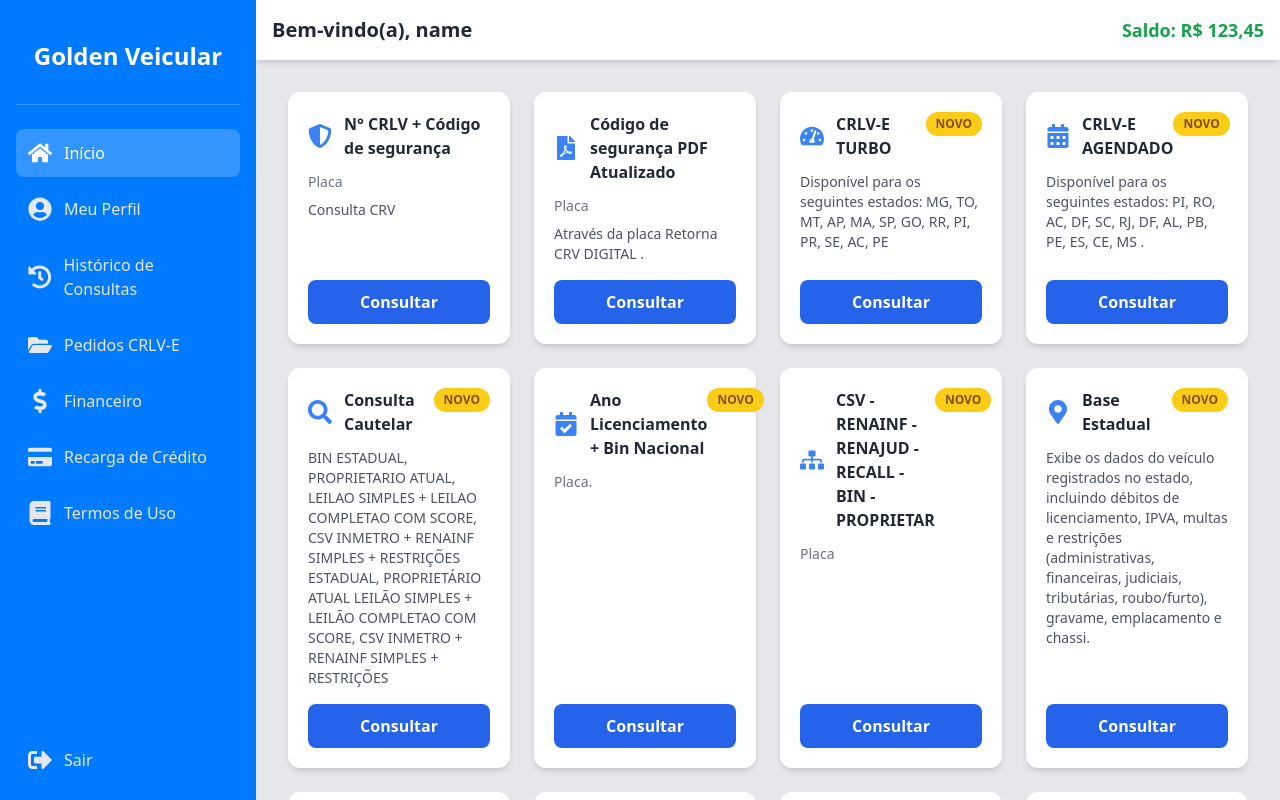
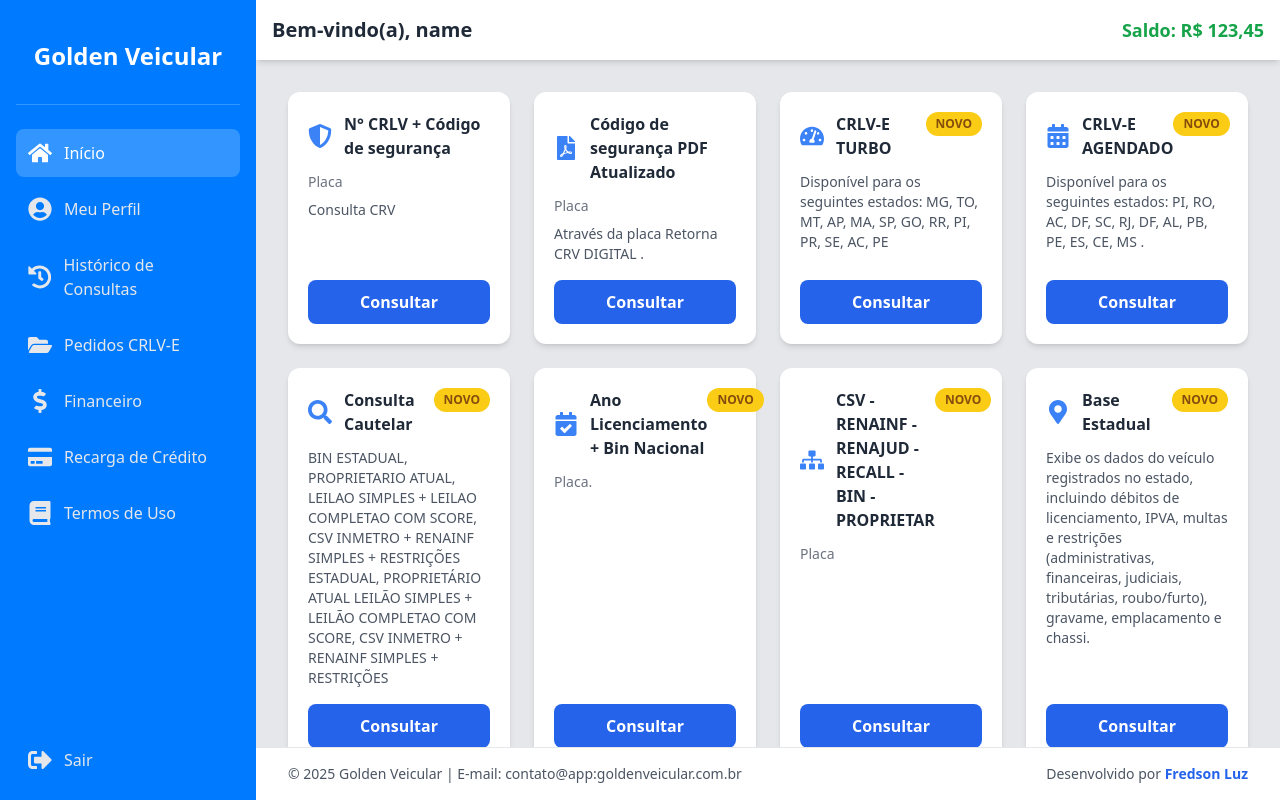
Before and after one commit to fredsantosfullstack/consultaplacaveicular, a React (Vite) app: page / in a window 1280 px wide. Both pictures are taken after typing "name@example.com", "Sample123" into the empty fields and a click on the button "Entrar". Built offline with nearby package versions, Linux system fonts and the light colour scheme.

Commit message:
[dyad] Adição de rodapé ao sistema - wrote 2 file(s)

```diff
--- a/App.tsx
+++ b/App.tsx
@@ -12,11 +12,12 @@ import CreditRecharge from './pages/CreditRecharge';
 import ApiDocs from './pages/ApiDocs';
 import Admin from './pages/Admin';
 import TermsOfUse from './pages/TermsOfUse';
+import Footer from './src/components/Footer'; // Importando o Footer
 import { FaBell, FaTimes } from 'react-icons/fa';
 import { Routes, Route, useNavigate, Navigate } from 'react-router-dom';
-import toast from 'react-hot-toast'; // Import toast
-import ToastProvider from './src/components/ToastProvider'; // Import ToastProvider
-import NotificationToast from './src/components/NotificationToast'; // Import NotificationToast
+import toast from 'react-hot-toast';
+import ToastProvider from './src/components/ToastProvider';
+import NotificationToast from './src/components/NotificationToast';
 
 // Mock user data
 const initialUsers: User[] = [
@@ -30,9 +31,9 @@ const initialUsers: User[] = [
 const App: React.FC = () => {
     const [isLoggedIn, setIsLoggedIn] = useState(false);
     const [username, setUsername] = useState('');
-    const [userRole, setUserRole] = useState<'user' | 'admin'>('user'); // Default to 'user'
+    const [userRole, setUserRole] = useState<'user' | 'admin'>('user');
     const [isSidebarOpen, setIsSidebarOpen] = useState(false);
-    const [balance, setBalance] = useState(123.45); // Dummy balance
+    const [balance, setBalance] = useState(123.45);
     const navigate = useNavigate();
 
     const [notifications, setNotifications] = useState<Notification[]>(() => {
@@ -45,8 +46,7 @@ const App: React.FC = () => {
         }
     });
 
-    // State to keep track of currently displayed notification toasts by their ID
-    const [activeNotificationToasts, setActiveNotificationToasts] = useState<Record<string, string>>({}); // { notificationId: toastId }
+    const [activeNotificationToasts, setActiveNotificationToasts] = useState<Record<string, string>>({});
 
     const [users, setUsers] = useState<User[]>(initialUsers);
 
@@ -72,7 +72,7 @@ const App: React.FC = () => {
 
             notifications.forEach(n => {
                 if (n.status !== 'active' || activeNotificationToasts[n.id]) {
-                    return; // Not active, or already shown
+                    return;
                 }
 
                 const lastDismissedTime = dismissedNotifications[n.id];
@@ -80,9 +80,8 @@ const App: React.FC = () => {
                 let shouldShow = false;
 
                 if (!lastDismissedTime) {
-                    shouldShow = true; // Never dismissed, show it
+                    shouldShow = true;
                 } else {
-                    // If dismissed, check frequency
                     switch (n.frequency) {
                         case 'hourly':
                             shouldShow = now - lastDismissedTime > 3600000;
@@ -92,7 +91,7 @@ const App: React.FC = () => {
                             break;
                         case 'once':
                         default:
-                            shouldShow = false; // Dismissed once, never show again
+                            shouldShow = false;
                             break;
                     }
                 }
@@ -105,14 +104,13 @@ const App: React.FC = () => {
                             onClose={() => handleDismissNotification(n.id, t.id)}
                         />
                     ), {
-                        id: n.id, // Use notification ID as toast ID for easier management
-                        duration: Infinity, // Keep open until dismissed
+                        id: n.id,
+                        duration: Infinity,
                     });
                     setActiveNotificationToasts(prev => ({ ...prev, [n.id]: newToastId }));
                 }
             });
         } else {
-            // If user is admin, dismiss all active notification toasts
             Object.values(activeNotificationToasts).forEach(toastId => toast.dismiss(toastId));
             setActiveNotificationToasts({});
         }
@@ -120,8 +118,7 @@ const App: React.FC = () => {
 
     const handleLogin = (name: string) => {
         setIsLoggedIn(true);
-        setUsername(name.split('@')[0]); // Use part of email as name
-        // Simple logic to set admin role for demonstration
+        setUsername(name.split('@')[0]);
         if (name.toLowerCase() === 'admin@portaldospachantes.com.br') {
             setUserRole('admin');
         } else {
@@ -160,7 +157,7 @@ const App: React.FC = () => {
                     toggleSidebar={toggleSidebar}
                 />
                 <main className="flex-1 overflow-x-hidden overflow-y-auto bg-gray-200">
-                    <ToastProvider /> {/* Add ToastProvider here */}
+                    <ToastProvider />
                     <Routes>
                         <Route path="/dashboard" element={<Dashboard onSelectConsultation={() => {}} />} />
                         <Route path="/profile" element={<UserProfile />} />
@@ -179,6 +176,7 @@ const App: React.FC = () => {
                         <Route path="*" element={<Navigate to="/dashboard" replace />} />
                     </Routes>
                 </main>
+                <Footer />
             </div>
         </div>
     );
--- /dev/null
+++ b/src/components/Footer.tsx
@@ -0,0 +1,26 @@
+import React from 'react';
+
+const Footer: React.FC = () => {
+  return (
+    <footer className="bg-white border-t border-gray-200 p-4 text-gray-600 text-sm">
+      <div className="flex flex-col sm:flex-row justify-between items-center max-w-screen-xl mx-auto px-4">
+        <div className="text-center sm:text-left mb-2 sm:mb-0">
+          &copy; 2025 Golden Veicular | E-mail: contato@app:goldenveicular.com.br
+        </div>
+        <div className="text-center sm:text-right">
+          Desenvolvido por{' '}
+          <a
+            href="https://fredsonluz.dev.br"
+            target="_blank"
+            rel="noopener noreferrer"
+            className="font-bold text-blue-600 hover:underline"
+          >
+            Fredson Luz
+          </a>
+        </div>
+      </div>
+    </footer>
+  );
+};
+
+export default Footer;
```
